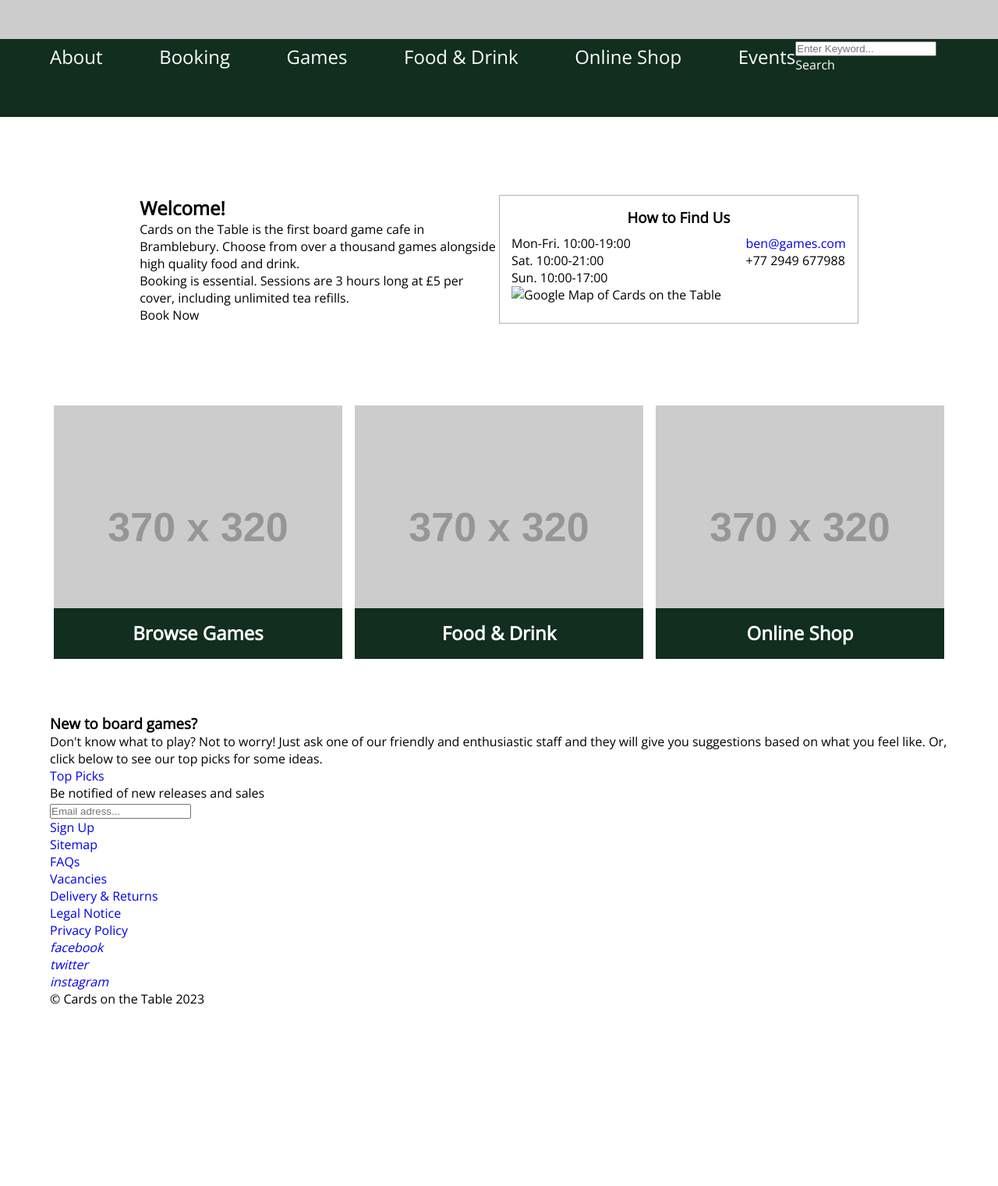
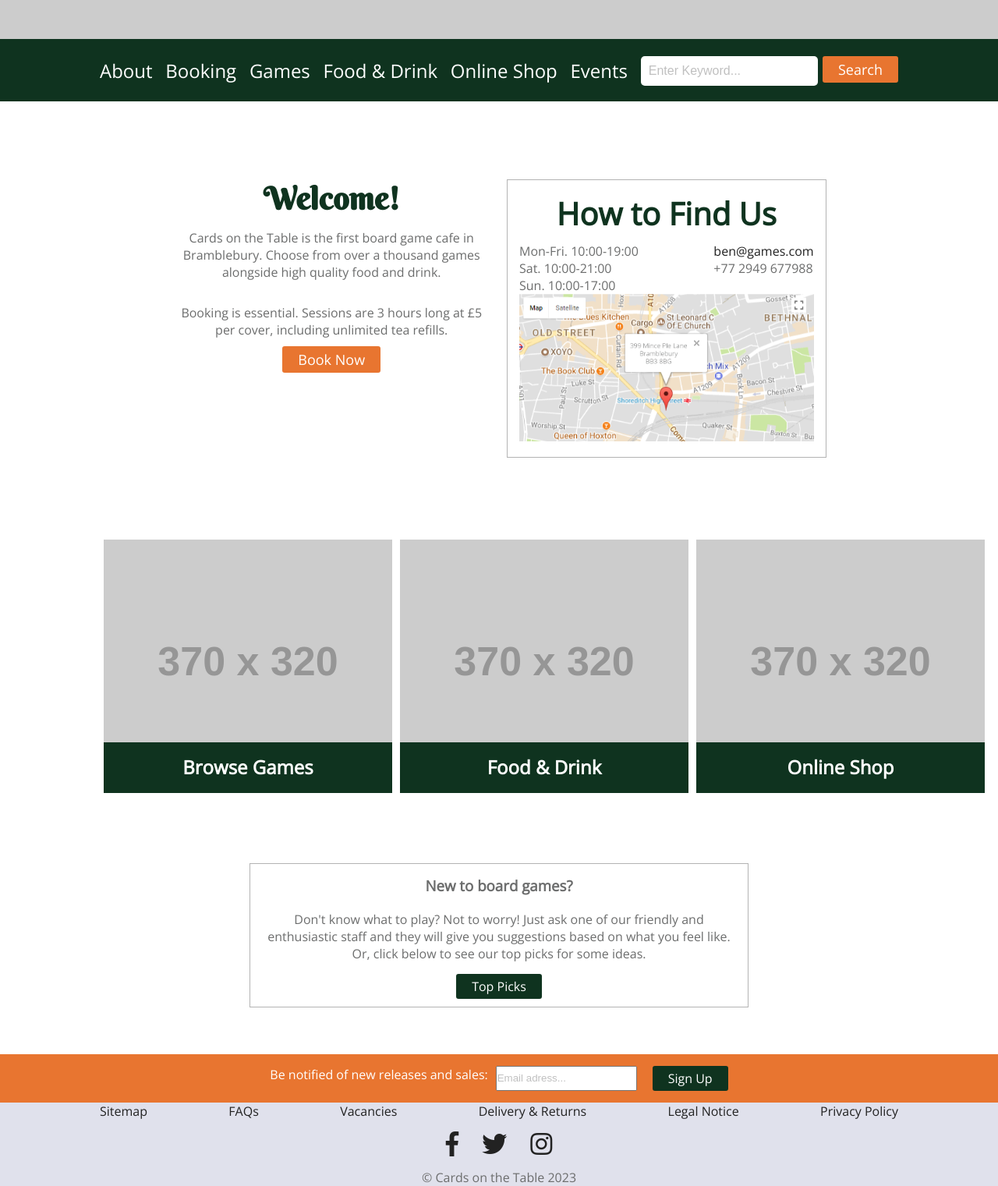
Before and after one commit to clockwerkz/cardsonthetable, a plain HTML site: page index.html in a window 1280 px wide. Shown: the part 600-2121 px from the top of the page at 78% size. Before the commit the page ends 1892 px from the top, so only its background shows below. Drawn offline with nearby package versions, Linux system fonts and the light colour scheme; placeholder pictures from the web are drawn by us.

Commit message:
More styling - trying to refactor the css a bit. Also added a placeholder of the map image.

```diff
--- a/css/style.css
+++ b/css/style.css
@@ -6,6 +6,8 @@
 
 body {
     font-family: 'Open Sans', sans-serif;
+    font-weight: 300;
+    color: #6c6d6d;
 }
 
 ul {
@@ -13,12 +15,34 @@ ul {
 }
 
 a:link, a:visited {
+    color: #222;
     text-decoration: none;
 }
 
-section:not(.hero), footer, .container {
-    width: 90%;
+.container {
+    width: 80%;
     margin: 0 auto;
+}
+
+input::placeholder {
+    color: #c0c0c0;
+}
+
+a.orangeBtn {
+    color: #FFF;
+    font-size: 18px;
+    font-weight: 400;
+    padding: 5px 20px;
+    border-radius: 3px;
+    background-color: #e87530;
+}
+
+a.greenBtn {
+    color: #FFF;
+    font-weight: 400;
+    padding: 5px 20px;
+    border-radius: 3px;
+    background-color: #0f331f;
 }
 
 /* hero Section */
@@ -30,24 +54,29 @@ section:not(.hero), footer, .container {
 }
 
 .hero h1 {
-    font-size: 56px;
+    font-family: 'Berkshire Swash', cursive;
+    font-size: 100px;
     padding: 50px 0 10px;
+    color: #e87530;
+    text-shadow: -3px 0 black, 0 3px black, 3px 0 black, 0 -3px black;
 }
 
 .hero h2 {
-    font-size: 32px;
+    color: white;
+    font-size: 42px;
 }
 
 /* Nav Section */
 nav {
-    height: 100px;
+    height: 80px;
     color: #FFF;
-    background-color: #112E1E;
+    background-color: #0f331f;
 }
 
 nav .container {
     display: flex;
     justify-content: space-between;
+    height: 100%;
 }
 
 nav a:link, nav a:visited {
@@ -56,11 +85,20 @@ nav a:link, nav a:visited {
 
 ul.navBar {
     font-size: 24px;
+    font-weight: 300;
     width: 100%;
     display: flex;
     justify-content: space-between;
     align-items: center;
 
+}
+
+nav input {
+    font-size: 16px;
+    color: #333;
+    padding: 10px;
+    border-radius: 5px;
+    border: none;
 }
 
 
@@ -73,6 +111,18 @@ section.information {
 
 .mainInfo{
     width: 40%;
+    text-align: center;
+    margin-right: 20px;
+}
+
+.mainInfo h2 {
+    font-family: 'Berkshire Swash', cursive;
+    color: #0f331f;
+    font-size: 40px;
+}
+
+.mainInfo p {
+    padding: 15px 0;
 }
 
 .whereToFind {
@@ -82,6 +132,8 @@ section.information {
 }
 
 .whereToFind h3{
+    color: #0f331f;
+    font-size: 40px;
     text-align: center;
     padding-bottom: 10px;
 }
@@ -89,6 +141,10 @@ section.information {
 .storeInfo {
     display: flex;
     justify-content: space-between;
+}
+
+.imageMap {
+    width: 100%;
 }
 
 /* photoLinks Section */
@@ -107,6 +163,60 @@ section.information {
     font-size: 24px;
     position: relative;
     color: #FFF;
-    background-color: #112E1E;
+    background-color: #0f331f;
     bottom: 65px;
 }
+
+/*More Info Section */
+.borderInfo {
+    width: 50%;
+    margin: 20px auto 60px auto;
+    padding: 15px;
+    border: 1px solid #b3b3b3;
+    text-align: center;
+}
+
+.borderInfo p{
+    margin: 20px 0;
+}
+
+section.moreInfo {
+    width: 100%;
+}
+
+.emailInfo {
+    padding: 15px 0;
+    background-color: #e87530;
+    color: white;
+}
+
+.emailInfo .container {
+    display: flex;
+    justify-content: center;
+}
+
+.emailInfo input {
+    margin: 0 20px 0 10px;
+}
+
+/* Footer Section */
+footer {
+    background-color: #e0e1ec;
+    text-align: center;
+}
+
+footer ul {
+    display: flex;
+}
+
+.footerLinks {
+    justify-content: space-between;
+}
+
+.socialMedia {
+    justify-content: center;
+}
+
+.socialMedia li {
+    padding: 15px;
+}
--- a/index.html
+++ b/index.html
@@ -4,7 +4,9 @@
     <meta charset="UTF-8">
     <meta name="viewport" content="width=device-width, initial-scale=1.0">
     <meta http-equiv="X-UA-Compatible" content="ie=edge">
-    <link href="https://fonts.googleapis.com/css?family=Open+Sans" rel="stylesheet">
+    <link href="https://fonts.googleapis.com/css?family=Berkshire+Swash" rel="stylesheet">
+    <link href="https://fonts.googleapis.com/css?family=Open+Sans:300,400" rel="stylesheet">
+    <link href="https://use.fontawesome.com/releases/v5.0.6/css/all.css" rel="stylesheet">
     <link rel="stylesheet" href="css/style.css">
     <title>Cards on the Table</title>
 </head>
@@ -25,20 +27,20 @@
                 <li><a href="#">Food &amp; Drink</a></li>
                 <li><a href="#">Online Shop</a></li>
                 <li><a href="#">Events</a></li>
+                <li>
+                    <input type="text" placeholder="Enter Keyword...">
+                    <a class="orangeBtn" href="#">Search</a>
+                </li>
             </ul>
-            <div class="searchBar">
-                <input type="text" placeholder="Enter Keyword...">
-                <a class="searchBtn" href="#">Search</a>
-            </div> <!--searchBar -->
         </div> <!-- .container -->
     </nav>
 
-    <section class="information">
+    <section class="information container">
         <div class="mainInfo">
             <h2>Welcome!</h2>
             <p>Cards on the Table is the first board game cafe in Bramblebury. Choose from over a thousand games alongside high quality food and drink.</p>
             <p>Booking is essential. Sessions are 3 hours long at &pound;5 per cover, including unlimited tea refills.</p>
-            <div class="btn">Book Now</div>
+            <a class="orangeBtn" href="#">Book Now</a>
         </div>
         <div class="whereToFind">
             <h3>How to Find Us</h3>
@@ -53,11 +55,11 @@
                     <li>+77 2949 677988</li>
                 </ul>
             </div> <!-- .storeInfo -->
-            <img src="" alt="Google Map of Cards on the Table">
+            <img class="imageMap" src="img/placeholderMap.png" alt="Google Map of Cards on the Table">
         </div>
     </section> <!-- .information Section-->
 
-    <section class="photoLinks">
+    <section class="photoLinks container">
         <div class="links">
           <a href="#">
               <img src="http://via.placeholder.com/370x320" alt="Browse Game Collection">
@@ -82,18 +84,19 @@
         <div class="borderInfo">
             <h3>New to board games?</h3>
             <p>Don't know what to play? Not to worry! Just ask one of our friendly and enthusiastic staff and they will give you suggestions based on what you feel like. Or, click below to see our top picks for some ideas.</p>
-            <a href="#" class="topPicks">Top Picks</a>
+            <a href="#" class="greenBtn">Top Picks</a>
         </div> <!-- .borderInfo -->
         <div class="emailInfo">
-            <p>Be notified of new releases and sales</p>
-            <form>
+            <div class="container">
+                <p>Be notified of new releases and sales:</p>
                 <input type="email" placeholder="Email adress...">
-            </form>
-            <a href="#">Sign Up</a>
+                <a class="greenBtn" href="#">Sign Up</a>
+            </div> <!-- .container -->
         </div> <!-- .emailInfo -->
     </section>
 
     <footer>
+        <div class="container">
             <ul class="footerLinks">
                 <li><a href="#">Sitemap</a></li>
                 <li><a href="#">FAQs</a></li>
@@ -103,11 +106,12 @@
                 <li><a href="#">Privacy Policy</a></li>
             </ul>
             <ul class="socialMedia">
-            <li><a href="#"><i>facebook</i></a></li>
-            <li><a href="#"><i>twitter</i></a></li>
-            <li><a href="#"><i>instagram</i></a></li>
+                <li><a href="#"><i class="fab fa-facebook-f fa-2x"></i></a></li>
+                <li><a href="#"><i class="fab fa-twitter fa-2x"></i></a></li>
+                <li><a href="#"><i class="fab fa-instagram fa-2x"></i></a></li>
             </ul>
             <p class="text">&copy; Cards on the Table 2023</p>
+        </div> <!-- .container -->
     </footer>
 </body>
 </html>
```
Also changed, not shown: img/placeholderMap.png (added). Lines whose indentation alone changed are shown as unchanged.
